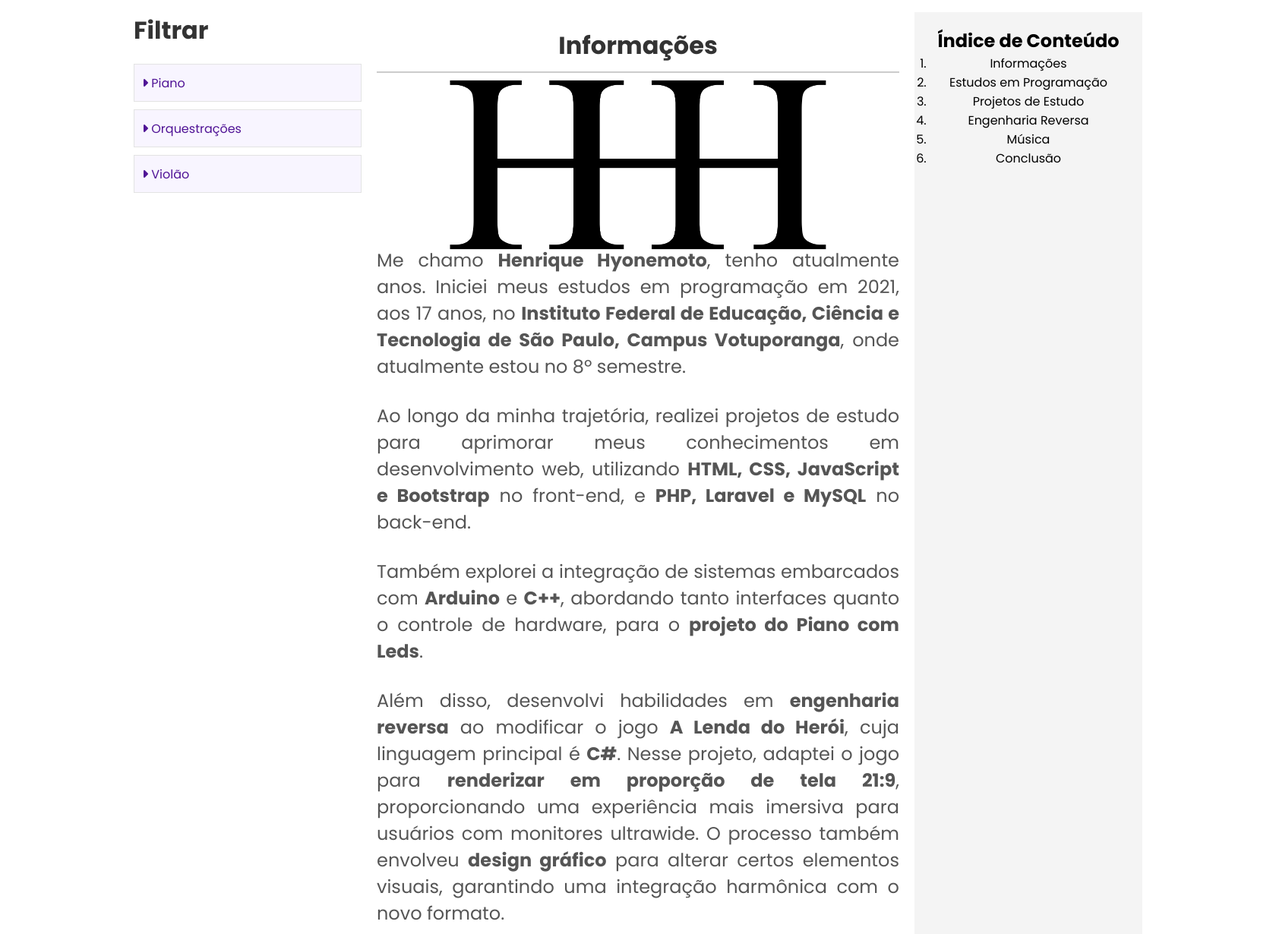
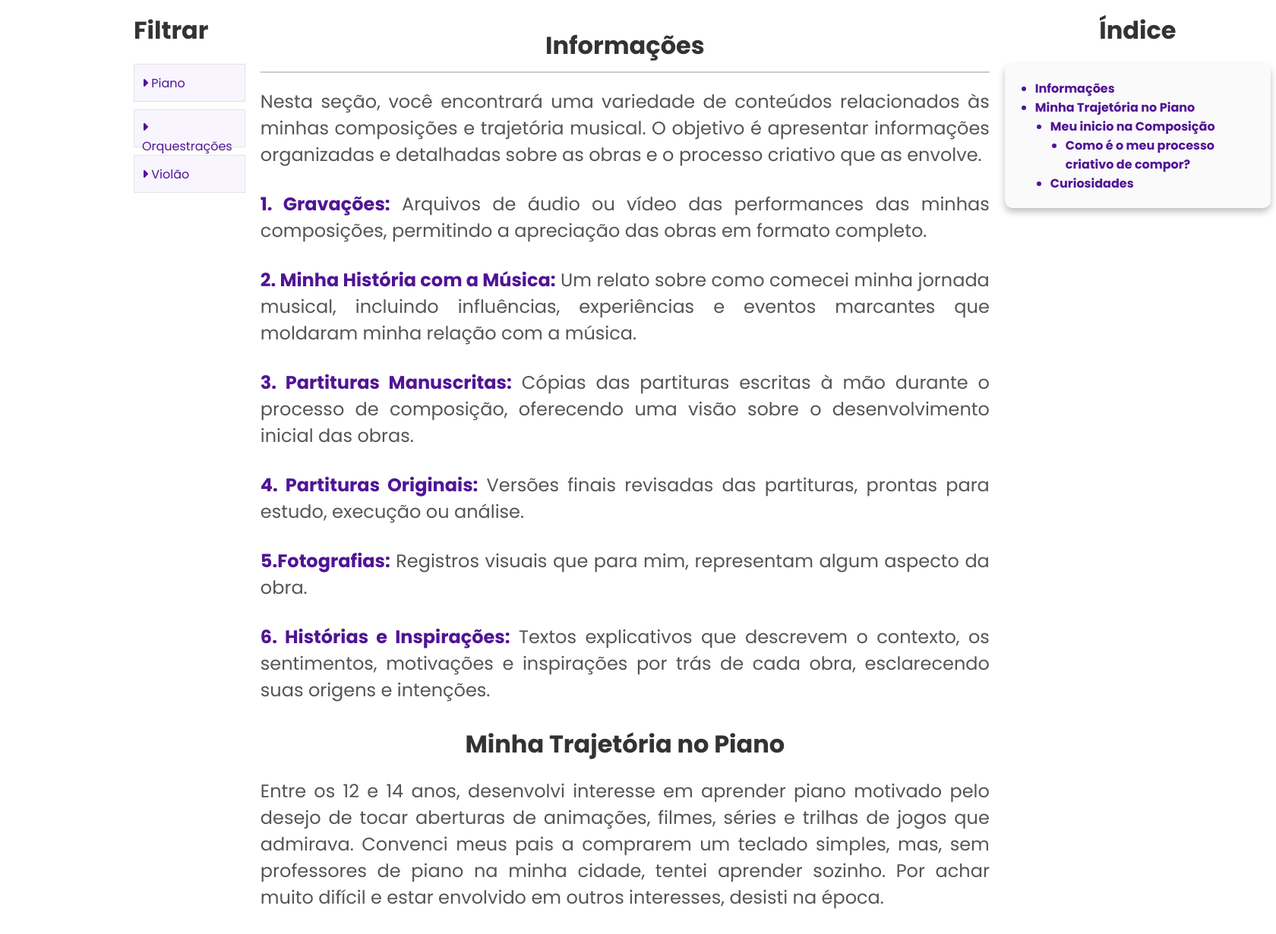
Before and after one commit to HenriqueHyonemoto/HyonemotoMusic, a PHP site: page /autorais/index.html in a window 1680 px wide. Shown: the part 200-1430 px from the top of the page at 76% size. Run offline with PHP 8.4, Linux system fonts and the light colour scheme; some libraries are stand-ins or nearby versions.

Commit message:
pagina informaões

```diff
--- a/autorais/css/style.css
+++ b/autorais/css/style.css
@@ -13,6 +13,27 @@
     flex-direction: column;
     min-height: 100vh;
     background-color: rgb(255, 255, 255);
+}
+
+strong{
+    color:rgb(80, 20, 150);
+}
+
+/* Aumentar tamanho de imagens com hover*/
+.scale-transform15 {
+    transition: transform 0.3s ease, box-shadow 0.3s ease; /* Duração da transição e propriedades a serem animadas */
+}
+
+.scale-transform15:hover {
+    transform: scale(1.5) !important; /* Aumenta o tamanho do card */
+}
+
+.scale-transform11 {
+    transition: transform 0.3s ease, box-shadow 0.3s ease; /* Duração da transição e propriedades a serem animadas */
+}
+
+.scale-transform11:hover {
+    transform: scale(1.1) !important; /* Aumenta o tamanho do card */
 }
 
 /* header */
@@ -350,14 +371,14 @@
 }
 
 .content-container a {
-    color: #cc4503;
+    color: rgb(80, 20, 150);
     text-decoration: none;
     border-bottom: 1px solid transparent;
     transition: border-color 0.3s;
 }
 
 .content-container a:hover {
-    border-color: #cc4503;
+    border-color: rgb(80, 20, 150);
 }
 
 /* menu de filtros */
@@ -434,20 +455,135 @@
 }
 
 
-
 /* Conteudo Central */
 
 .main-content {
     flex: 2;
     padding: 20px;
 }
-
-.table-of-contents {
-    width: 300px;
-    padding: 20px;
-    background-color: #f4f4f4;
+/* Conteudo da direita */
+.table-of-contents ul {
+    list-style-type: disc;
+    padding-left: 20px;
+    color: rgb(80, 20, 150);
+    text-align: left;
+    font-weight: bold;
+    text-decoration: none;
 }
 
-.scale-transform11 {
-    transform: scale(1.1);
+
+
+.table-of-contents ul ul {
+    list-style-type: disc;
+    padding-left: 20px;
 }
+
+.table-of-contents ul ul ul {
+    list-style-type: disc;
+
+    padding-left: 20px;
+}
+
+
+
+/* Cards */
+.cards-section {
+    display: flex;
+    justify-content: center;
+    gap: 5rem;
+    margin: 1rem 0;
+    padding: 2rem;
+    flex-wrap: wrap;
+}
+
+.card {
+    background-color: #fafafa;
+    border-radius: 10px;
+    box-shadow: 0 5px 10px rgba(0, 0, 0, 0.25);
+    overflow: hidden;
+    width:350px;
+    display: flex;
+    flex-direction: column;
+    text-align: left;
+    transition: transform 0.3s ease, box-shadow 0.3s ease; /* Adiciona transição suave */
+    padding:20px;
+}
+
+.card:hover {
+    box-shadow: 0 10px 20px rgba(0, 0, 0, 0.4); /* Aumenta a sombra do card */
+}
+
+.card img {
+    width: 100%;
+    height: auto;
+}
+
+.card-content {
+    padding: 1rem;
+    flex: 1;
+    display: flex;
+    flex-direction: column;
+    justify-content: space-between;
+}
+
+.card-content hr{
+        border: 0;
+        clear: both;
+        display: block;
+        width: 20rem;
+        background-color:rgba(0, 0, 0, 0.4);
+        height: 1px;
+}
+
+.card-content h2 {
+    font-size: 1.5rem;
+    margin-bottom: 0rem;
+    text-align: center;
+}
+
+.card-content h3 {
+    font-size: 1.1rem;
+    margin-bottom: 0.5rem;
+    color: #555;
+    text-align: center;
+}
+
+.card-content p {
+    font-size: 1rem;
+    color: #333;
+    margin-bottom: 1rem;
+    flex: 1;
+    text-align: justify;
+}
+
+.card-content .btn {
+    color: #fff;
+    padding: 1rem 1rem;
+    text-decoration: none;
+    text-align: center;
+    border-radius: 20px;
+    font-size: 1rem;
+    margin-top: auto; /* Alinha o botão na parte inferior do card */
+    transition: transform 0.3s ease; /* Adiciona transição suave */
+}
+
+.card-content .btn:hover {
+    transform: scale(1.05); /* Aumenta o tamanho do botão */
+}
+
+/* video iframe */
+.video-container {
+    position: relative;
+    width: 960px;
+    margin: 0 auto;
+}
+.video-container iframe {
+    width: 100%;
+    height: 540px;
+}
+.video-caption {
+    text-align: center;
+    font-size: 16px;
+    color: #555;
+    margin-bottom: 10px;
+}
--- a/autorais/index.html
+++ b/autorais/index.html
@@ -42,8 +42,8 @@
             <img src="../images/fg-br.png" width="32">
         </div>
         <div class="language-selector">
-            <button id="language-button"><span id="language-display"><i class="fa-solid fa-caret-right"></i></span><span id="arrow"><img
-                        src="../images/chevron-down.png"></span></button>
+            <button id="language-button"><span id="language-display"><i class="fa-solid fa-caret-right"></i></span><span
+                    id="arrow"><img src="../images/chevron-down.png"></span></button>
             <ul id="language-menu" class="language-menu">
                 <a href="#">
                     <li data-lang="pt-BR"><img src="../images/fg-br.png" width="32">pt-BR</li>
@@ -56,57 +56,137 @@
 
     </div>
 </nav>
+
 <body>
     <div class="content-container">
         <!-- Seção de Menu de Pesquisa -->
         <div class="content-section filter-menu">
             <h1>Filtrar</h1>
-    <div class="filter-item" data-submenu="submenu-piano"><span class="filter-arrow"><i class="fa-solid fa-caret-right"></i></span> Piano</div>
+            <div class="filter-item" data-submenu="submenu-piano"><span class="filter-arrow"><i
+                        class="fa-solid fa-caret-right"></i></span> Piano</div>
             <div id="submenu-piano" class="filter-submenu">
-        <div class="filter-item filter-category"><span class="filter-arrow"><i class="fa-solid fa-caret-right"></i></span> Prelúdios</div>
-        <div class="filter-item filter-category"><span class="filter-arrow"><i class="fa-solid fa-caret-right"></i></span> Valsas</div>
+                <div class="filter-item filter-category"><span class="filter-arrow"><i
+                            class="fa-solid fa-caret-right"></i></span> Prelúdios</div>
+                <div class="filter-item filter-category"><span class="filter-arrow"><i
+                            class="fa-solid fa-caret-right"></i></span> Valsas</div>
             </div>
-    <div class="filter-item" data-submenu="submenu-soundtracks"><span class="filter-arrow"><i class="fa-solid fa-caret-right"></i></span> Orquestrações</div>
+            <div class="filter-item" data-submenu="submenu-soundtracks"><span class="filter-arrow"><i
+                        class="fa-solid fa-caret-right"></i></span> Orquestrações</div>
             <div id="submenu-soundtracks" class="filter-submenu">
-        <div class="filter-item filter-category"><span class="filter-arrow"><i class="fa-solid fa-caret-right"></i></span> Soundtracks</div>
+                <div class="filter-item filter-category"><span class="filter-arrow"><i
+                            class="fa-solid fa-caret-right"></i></span> Soundtracks</div>
             </div>
-    <div class="filter-item" data-submenu="submenu-violao"><span class="filter-arrow"><i class="fa-solid fa-caret-right"></i></span> Violão</div>
+            <div class="filter-item" data-submenu="submenu-violao"><span class="filter-arrow"><i
+                        class="fa-solid fa-caret-right"></i></span> Violão</div>
             <div id="submenu-violao" class="filter-submenu">
-        <div class="filter-item filter-category" disabled><span class="filter-arrow"><i class="fa-solid fa-caret-right"></i></span> Ainda não fiz =(</div>
+                <div class="filter-item filter-category" disabled><span class="filter-arrow"><i
+                            class="fa-solid fa-caret-right"></i></span> Ainda não fiz =(</div>
             </div>
         </div>
 
         <!-- Seção de Conteúdo Principal -->
         <div class="content-section main-content">
-            <h1>Informações</h1>
+            <h1 id="1">Informações</h1>
             <hr>
-            <div class="image-line">
-                <img src="images/logo-h-bk.png" alt="Foto do código do projeto" width="450px" class="scale-transform11">
+            <p>Nesta seção, você encontrará uma variedade de conteúdos relacionados às minhas composições e trajetória
+                musical. O objetivo é apresentar informações organizadas e detalhadas sobre as obras e o processo
+                criativo que as envolve.</p>
+
+            <p><strong>1. Gravações:</strong> Arquivos de áudio ou vídeo das performances das minhas composições,
+                permitindo a apreciação das obras em formato completo.</p>
+
+            <p><strong>2. Minha História com a Música:</strong> Um relato sobre como comecei minha jornada musical,
+                incluindo influências, experiências e eventos marcantes que moldaram minha relação com a música.</p>
+
+            <p><strong>3. Partituras Manuscritas:</strong> Cópias das partituras escritas à mão durante o processo de
+                composição, oferecendo uma visão sobre o desenvolvimento inicial das obras.</p>
+
+            <p><strong>4. Partituras Originais:</strong> Versões finais revisadas das partituras, prontas para estudo,
+                execução ou análise.</p>
+
+            <p><strong>5.Fotografias:</strong> Registros visuais que para mim, representam algum aspecto da obra.</p>
+
+            <p><strong>6. Histórias e Inspirações:</strong> Textos explicativos que descrevem o contexto, os
+                sentimentos, motivações e inspirações por trás de cada obra, esclarecendo suas origens e intenções.</p>
+
+            <h1 id="2">Minha Trajetória no Piano</h1>
+            <p>Entre os 12 e 14 anos, desenvolvi interesse em aprender piano motivado pelo desejo de tocar aberturas de
+                animações, filmes, séries e trilhas de jogos que admirava. Convenci meus pais a comprarem um teclado
+                simples, mas, sem professores de piano na minha cidade, tentei aprender sozinho. Por achar muito difícil
+                e estar envolvido em outros interesses, desisti na época.</p>
+
+            <p>Com 16 anos, o interesse pela música voltou. Peguei aquele mesmo teclado e, aos poucos, comecei a
+                progredir. Durante essa fase, aprendi a tocar músicas de ouvido e assistindo tutoriais, sem nenhuma
+                noção de leitura de
+                partituras, reproduzindo apenas o que via e ouvia. Em 2019, assistindo a vídeos de piano no YouTube, me
+                deparei com o pianista <a href="">Rousseau</a> tocando <a href="">Fantaisie-Impromptu</a> de Chopin.
+                Aquela peça, de uma complexidade e beleza impressionantes, despertou em mim um profundo interesse pela
+                música clássica. Logo depois, ouvi o terceiro movimento da <a href="">Moonlight Sonata</a> de Beethoven
+                e decidi que aprenderia essas obras.</p>
+
+            <p>Enquanto progredia nos estudos, percebi que o teclado não atendia mais às minhas necessidades. Convenci
+                meus pais a investirem em um piano digital, o Casio CDP 230R. Com ele, alcancei minha maior evolução
+                musical, aprendendo os primeiros trechos da <a href="">Fantaisie-Impromptu</a> e do <a href="">Noturno
+                    No.20</a> de Chopin.</p>
+
+            <div class="video-container">
+                <iframe src="https://www.youtube.com/embed/9Kohn1cKejg?si=FmYiKwZwgJEPDTZ4" title="YouTube video player"
+                    frameborder="0"
+                    allow="accelerometer; autoplay; clipboard-write; encrypted-media; gyroscope; picture-in-picture; web-share"
+                    referrerpolicy="strict-origin-when-cross-origin" allowfullscreen></iframe>
+                <div class="video-caption">Gravação de 19/11/19 da parte que aprendi de Fantaisie-Impromptu, no meu
+                    Casio CDP230</div>
             </div>
-            <p>Me chamo <strong>Henrique Hyonemoto</strong>, tenho atualmente <span id="idade"></span> anos. Iniciei meus estudos em programação em 2021, aos 17 anos, no <strong>Instituto Federal de Educação, Ciência e Tecnologia de São Paulo, Campus Votuporanga</strong>, onde atualmente estou no 8º semestre.</p>
 
-            <p>Ao longo da minha trajetória, realizei projetos de estudo para aprimorar meus conhecimentos em desenvolvimento web, utilizando <strong>HTML, CSS, JavaScript e Bootstrap</strong> no front-end, e <strong>PHP, Laravel e MySQL</strong> no back-end. </p>
+            <p>Apesar disso, nunca dediquei tempo suficiente para praticar a leitura de partituras de forma consistente,
+                sempre aprendendo as obras mais por ouvido e imitação. Pensando em mudar essa situação, decidi tentar
+                aprender a compor. Dessa forma, eu escreveria as partituras e adquiriria conhecimento ao mesmo tempo.
+            </p>
 
-            <p>Também explorei a integração de sistemas embarcados com <strong>Arduino</strong> e <strong>C++</strong>, abordando tanto interfaces quanto o controle de hardware, para o <strong>projeto do Piano com Leds</strong>. </p>
 
-            <p>Além disso, desenvolvi habilidades em <strong>engenharia reversa</strong> ao modificar o jogo <strong>A Lenda do Herói</strong>, cuja linguagem principal é <strong>C#</strong>. Nesse projeto, adaptei o jogo para <strong>renderizar em proporção de tela 21:9</strong>, proporcionando uma experiência mais imersiva para usuários com monitores ultrawide. O processo também envolveu <strong>design gráfico</strong> para alterar certos elementos visuais, garantindo uma integração harmônica com o novo formato. </p>
+            <h1 id="3">Meu inicio na Composição</h1>
+            <hr>
+            <p>Antes de criar uma música do zero, considerei mais adequado começar com um arranjo. Escolhi uma música de
+                um dos meus jogos favoritos, <strong>Banjo-Tooie</strong>, e decidi arranjar a trilha <strong>Hailfire Peaks</strong>.
+                No início, foi muito desafiador criar esse arranjo, já que precisei ouvir repetidamente a música
+                original e adaptá-la ao piano de maneira fiel, mas também imprimindo minha própria interpretação.</p>
 
-            <p>Sou também um entusiasta da música, tendo <strong>iniciado meus estudos no piano em 2020</strong>, após ser apresentado às obras clássicas de Chopin e Beethoven. Desenvolvi-me rapidamente e, em pouco tempo, comecei a compor peças autorais. <strong>Em setembro de 2024, comecei a aprender violão</strong>, influenciado pela banda Nirvana.</p>
+            <p>Para isso, busquei inspiração em diversas fontes, tentando equilibrar fidelidade ao original e
+                criatividade. O resultado foi uma peça complexa e, provavelmente, impossível de ser tocada. Eu mesmo não
+                conseguia executá-la e, por isso, utilizei o programa <a href="https://musescore.org">MuseScore</a> para
+                produzir e finalizar o arranjo.</p>
 
-            <p>Em todas essas áreas, <strong>iniciei sem nenhum conhecimento prévio</strong>, evidenciando meu grande <strong>interesse e facilidade em aprender</strong> coisas novas. Essa disposição me permitiu explorar diferentes disciplinas e superar desafios com muita <strong>dedicação</strong>.</p>
+                <div class="video-container">
+                    <iframe src="https://www.youtube.com/embed/jsrMwvTMTvM?si=rd53P2KSo6YbZadG" title="YouTube video player"
+                        frameborder="0"
+                        allow="accelerometer; autoplay; clipboard-write; encrypted-media; gyroscope; picture-in-picture; web-share"
+                        referrerpolicy="strict-origin-when-cross-origin" allowfullscreen></iframe>
+                    <div class="video-caption">Arranjo de Hailfire-Peaks feito em Março de 2020</div>
+                </div>
+
+
+
         </div>
 
         <!-- Seção de Índice de Conteúdo -->
         <div class="content-section table-of-contents">
-            <h2>Índice de Conteúdo</h2>
-            <ol>
-                <li>Informações</li>
-                <li>Estudos em Programação</li>
-                <li>Projetos de Estudo</li>
-                <li>Engenharia Reversa</li>
-                <li>Música</li>
-                <li>Conclusão</li>
-            </ol>
+            <h1>Índice</h1>
+            <div class="indice card">
+                <ul>
+                    <li class="scale-transform11"><a href="#1">Informações</a></li>
+                    <li class="scale-transform11"><a href="#2">Minha Trajetória no Piano</a></li>
+                    <ul>
+                        <li class="scale-transform11"><a href="#3">Meu inicio na Composição</a></li>
+                        <ul>
+                            <li class="scale-transform11"><a href="#4">Como é o meu processo criativo de compor?</a>
+                            </li>
+                        </ul>
+                        </li>
+                        <li class="scale-transform11"><a href="#5">Curiosidades</a></li>
+                    </ul>
+                    </li>
+                </ul>
+            </div>
         </div>
     </div>
 
```
Lines whose indentation alone changed are shown as unchanged.
